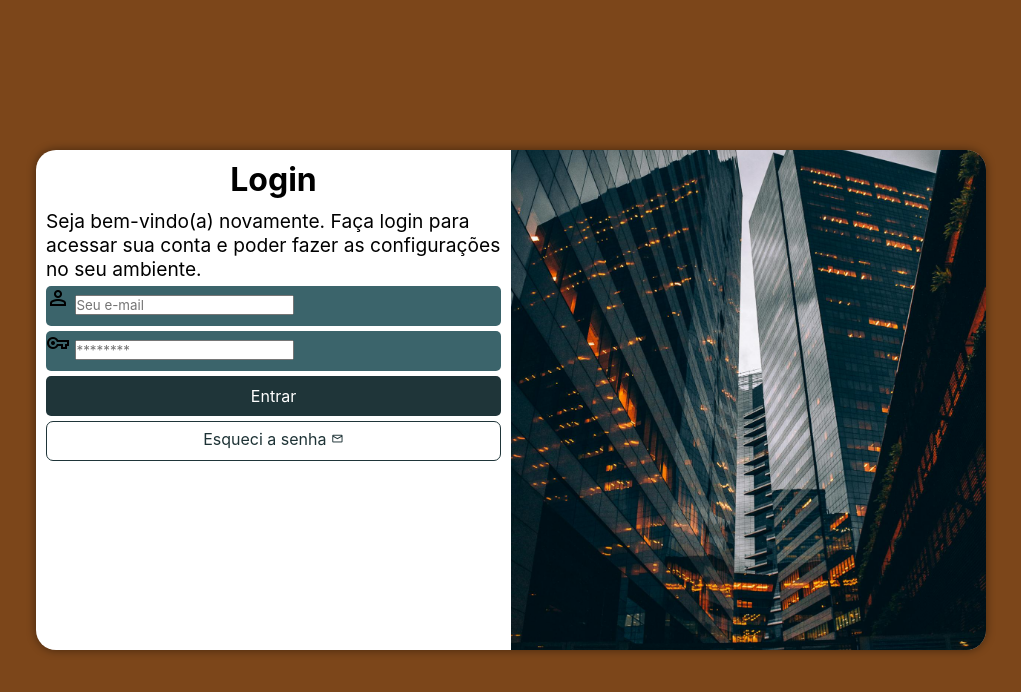
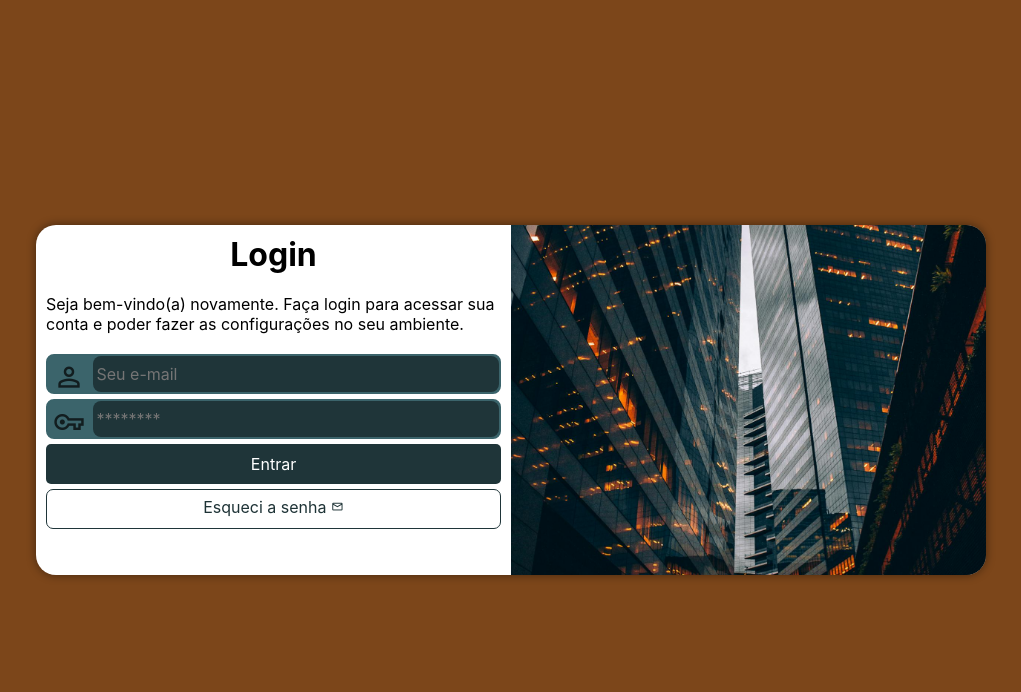
Before and after one commit to saraalmada/projeto-login, a plain HTML site: page index.html in a window 1280 px wide. Shown: the whole page, without its empty margins (129-1150 px from the left). Drawn offline with nearby package versions, Linux system fonts and the light colour scheme.

Commit message:
finalizei pagina de login

```diff
--- a/estilos/media-query.css
+++ b/estilos/media-query.css
@@ -9,9 +9,10 @@ Desktop: de 1025px até 1280px
 Grandes telas: acima de 1281px
 */
 
-@media screen and (min-width: 768px) and (max-width: 1024px) {
+@media screen and (min-width: 768px) and (max-width: 1024px) { /* CONFIGURAÇÃO PARA TABLET */
     section#login {
         width: 80vh;
+        height: 280px;
     }
 
     section#login > div#imagem {
@@ -26,9 +27,10 @@ Grandes telas: acima de 1281px
     }
 }
 
-@media screen and (min-width: 1025px) {
+@media screen and (min-width: 1025px) { /* CONFIGURAÇÃO PARA TELAS GRANDES */
     section#login {
         width: 950px;
+        height: 350px;
     }
 
     section#login > div#imagem {
@@ -47,6 +49,7 @@ Grandes telas: acima de 1281px
     }
 
     div#formulario > p {
-        font-size: 1.2em;
+        font-size: 1em;
+        margin: 20px 0px;
     }
 }
--- a/estilos/style.css
+++ b/estilos/style.css
@@ -29,7 +29,6 @@ section#login {
     position: absolute;
     top: 50%;
     left: 50%;
-    transform: translate(-50%, -50%);
     overflow: hidden;
 
     background-color: white;
@@ -38,6 +37,7 @@ section#login {
     border-radius: 20px;
     box-shadow: 0px 0px 10px rgba(0, 0, 0, 0.452);
 
+    transform: translate(-50%, -50%);
     transition: width 0.3s, height 0.3s;
     transition-timing-function: ease;
 }
@@ -70,12 +70,36 @@ form > div.campo {
     display: block;
     width: 100%;
     height: 40px;
-    border-radius: 5px;
+    border-radius: 8px;
+    border: 2px solid #3b646b;
     margin: 5px 0px;
 }
 
 form label {
     display: none;
+}
+
+div.campo > span {
+    color: #121d1f;
+    font-size: 2em;
+    width: 40px;
+    padding: 5px;
+}
+
+div.campo > input {
+    background-color: #1F3539;
+    font-size: 1em;
+    width: calc(100% - 45px);
+    height: 100%;
+    border: 0px;
+    border-radius: 8px;
+    padding: 4px;
+    transform: translateY(-13px);
+}
+
+div.campo > input:focus-within {
+    background-color: white;
+    border: none;
 }
 
 form > input[type=submit] {
```
